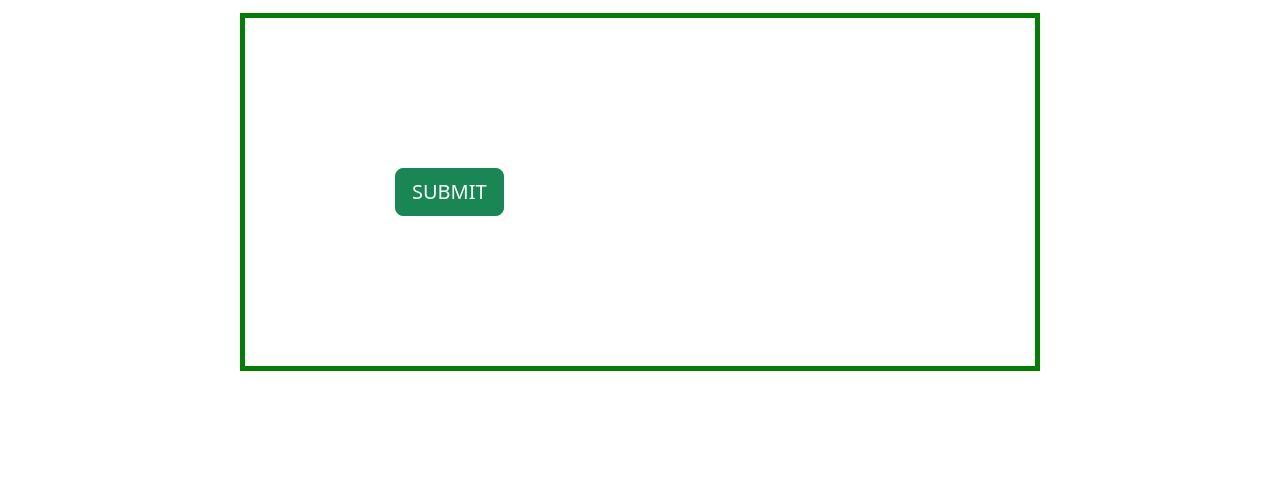
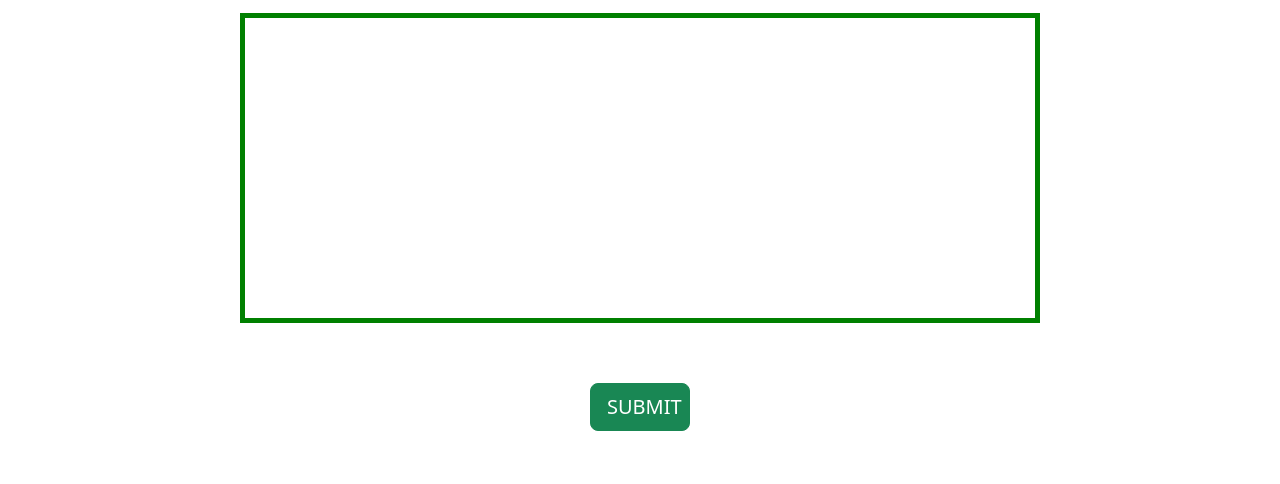
Before and after one commit to AlessioMigotti/project2, a plain HTML site: page index.html in a window 1280 px wide. Shown: the part 219-703 px from the top of the page. Drawn offline with nearby package versions, Linux system fonts and the light colour scheme.

Commit message:
fix submit position

```diff
--- a/assets/css/style.css
+++ b/assets/css/style.css
@@ -6,3 +6,12 @@
     margin: auto;
 
 }
+
+.submit-btn {
+    position: absolute;
+    left: 50%;
+    width: 100px;
+    margin-left: -50px;
+    bottom: 150px;
+
+}
--- a/index.html
+++ b/index.html
@@ -22,9 +22,9 @@
         </div>
         <!-----------/logo-->
         <!----------Survey-->
-        <div id="survey-container" class="border-3 survey-box d-flex">
+        <div id="survey-container" class="border-3 survey-box">
             <div id="survey-questionaire"></div>
-            <button type="button" class="btn btn-success btn-lg">SUBMIT</button>
+            <button type="button" class="btn btn-success btn-lg submit-btn">SUBMIT</button>
         </div>
         <!----------/survey-->
         <!------------Footer-->
```
